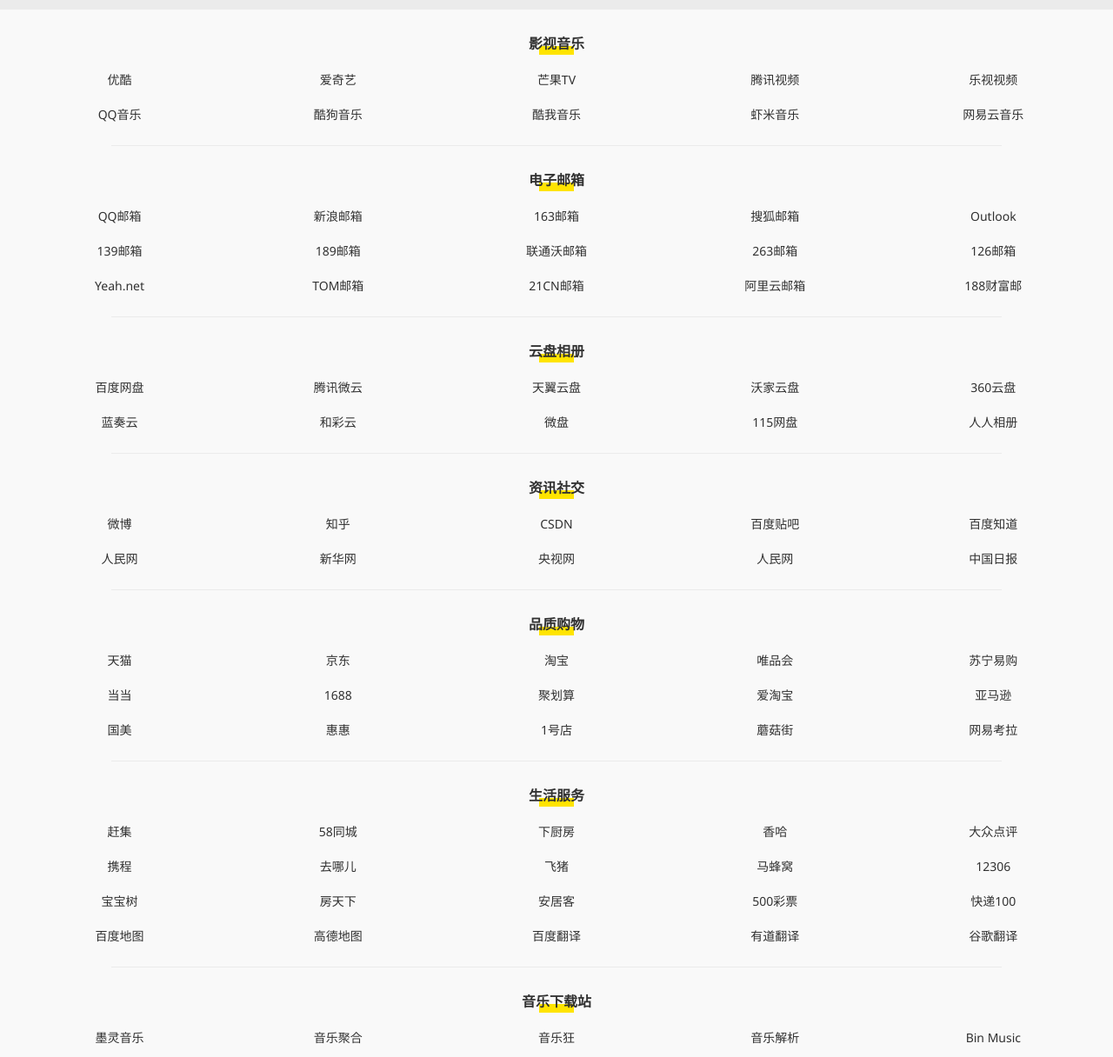
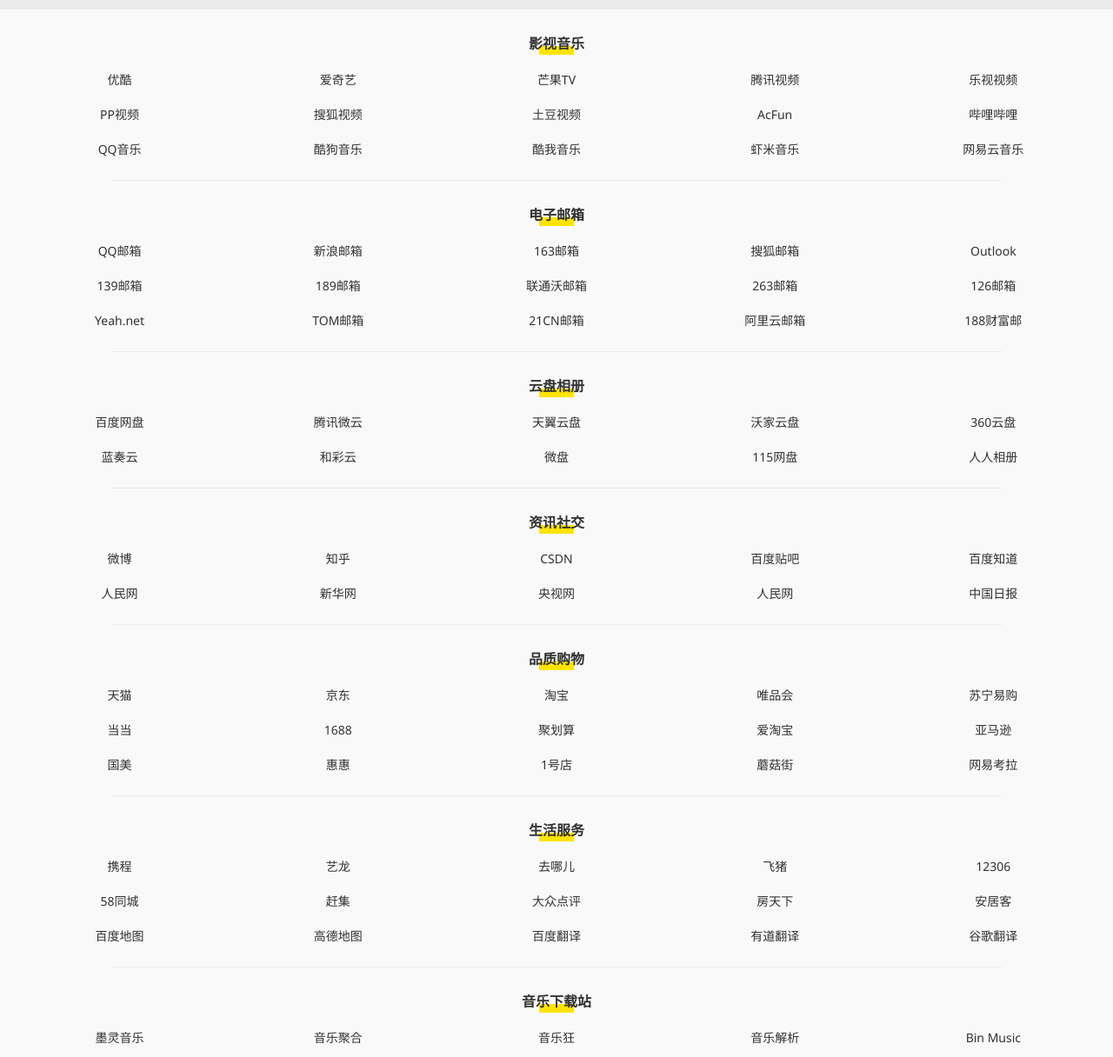
Before and after one commit to luobin5/WindChimes, a plain HTML site: page index.html in a window 1280 px wide. Shown: the part 275-1491 px from the top of the page at 87% size. Drawn offline with nearby package versions, Linux system fonts and the light colour scheme; a script that the page names is missing.

Commit message:
Update index.html

```diff
--- a/index.html
+++ b/index.html
@@ -118,6 +118,13 @@
       <dd> <a href="http://www.le.com/">乐视视频</a> </dd>
     </dl>
     <dl class="mSite">
+      <dd> <a href="http://www.pptv.com/">PP视频</a> </dd>
+      <dd> <a href="https://tv.sohu.com/">搜狐视频</a> </dd>
+      <dd> <a href=""https://www.tudou.com/">土豆视频</a> </dd>
+      <dd> <a href="https://www.acfun.cn/">AcFun</a> </dd>
+      <dd> <a href="https://www.bilibili.com/">哔哩哔哩</a> </dd>
+    </dl>
+    <dl class="mSite">
       <dd> <a href="https://m.y.qq.com/">QQ音乐</a> </dd>
       <dd> <a href="http://m.kugou.com/">酷狗音乐</a> </dd>
       <dd> <a href="http://www.kuwo.cn/">酷我音乐</a> </dd>
@@ -227,27 +234,19 @@
 
   <section class="mSiteBox">
     <div class="mSiteTittle"><h3>生活服务</h3><div class="tittleBg"></div></div>
-
-    <dl class="mSite">
-      <dd> <a href="http://3g.ganji.com/">赶集</a> </dd>
-      <dd> <a href="https://bj.58.com/">58同城</a> </dd>
-      <dd> <a href="https://m.xiachufang.com/">下厨房</a> </dd>
-      <dd> <a href="https://m.xiangha.com/">香哈</a> </dd>
-      <dd> <a href="https://m.dianping.com/">大众点评</a> </dd>
-    </dl>
     <dl class="mSite">
       <dd> <a href="http://m.ctrip.com">携程</a> </dd>
+      <dd> <a href="http://www.elong.com/">艺龙</a> </dd>
       <dd> <a href="http://touch.qunar.com/">去哪儿</a> </dd>
       <dd> <a href="https://www.fliggy.com/">飞猪</a> </dd>
-      <dd> <a href="https://m.mafengwo.cn/">马蜂窝</a> </dd>
       <dd> <a href="https://www.12306.cn">12306</a> </dd>
     </dl>
     <dl class="mSite">
-      <dd> <a href="https://m.babytree.com/">宝宝树</a> </dd>
+      <dd> <a href="https://bj.58.com/">58同城</a> </dd>
+      <dd> <a href="http://3g.ganji.com/">赶集</a> </dd>
+      <dd> <a href="https://m.dianping.com/">大众点评</a> </dd>
       <dd> <a href="http://m.fang.com/">房天下</a> </dd>
       <dd> <a href="https://m.anjuke.com/">安居客</a> </dd>
-      <dd> <a href="http://m.500.com/">500彩票</a> </dd>
-      <dd> <a href="http://m.kuaidi100.com/">快递100</a> </dd>
     </dl>
     <dl class="mSite">
       <dd> <a href="http://map.baidu.com/">百度地图</a> </dd>
```
